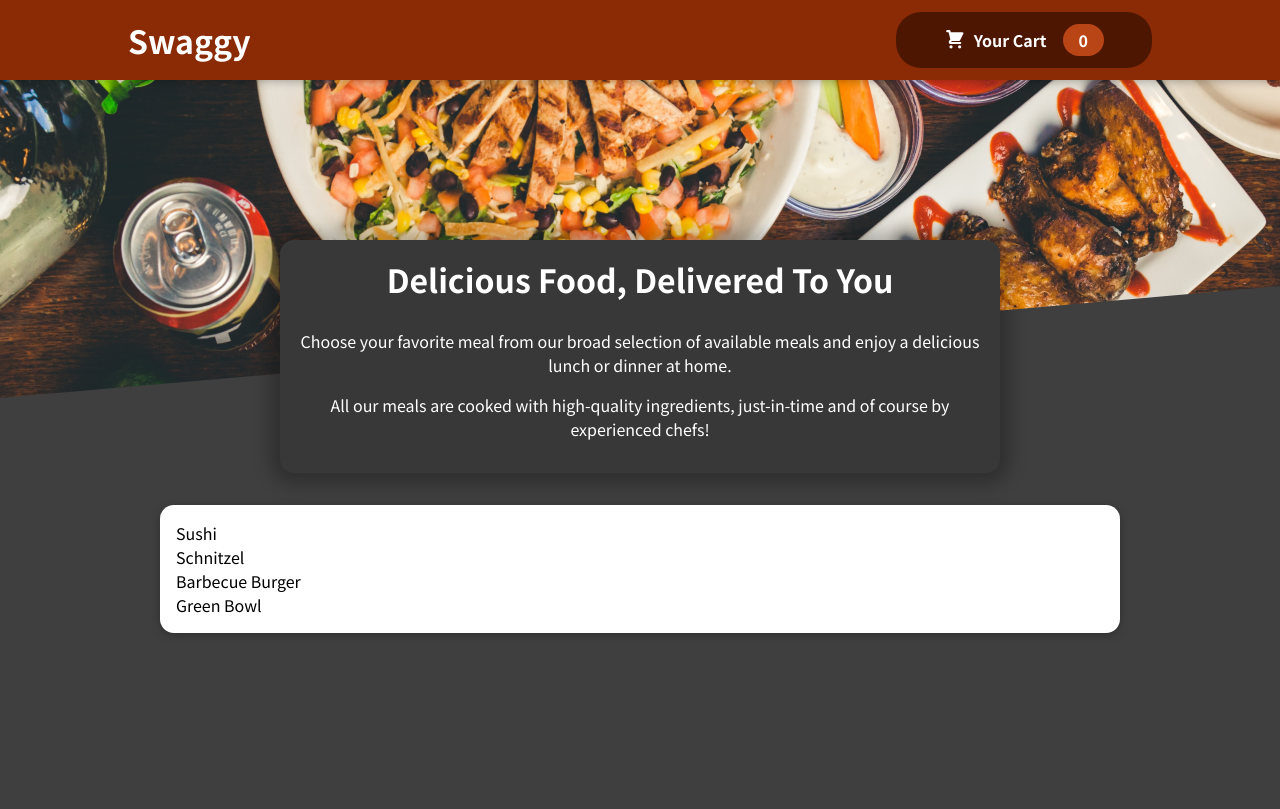
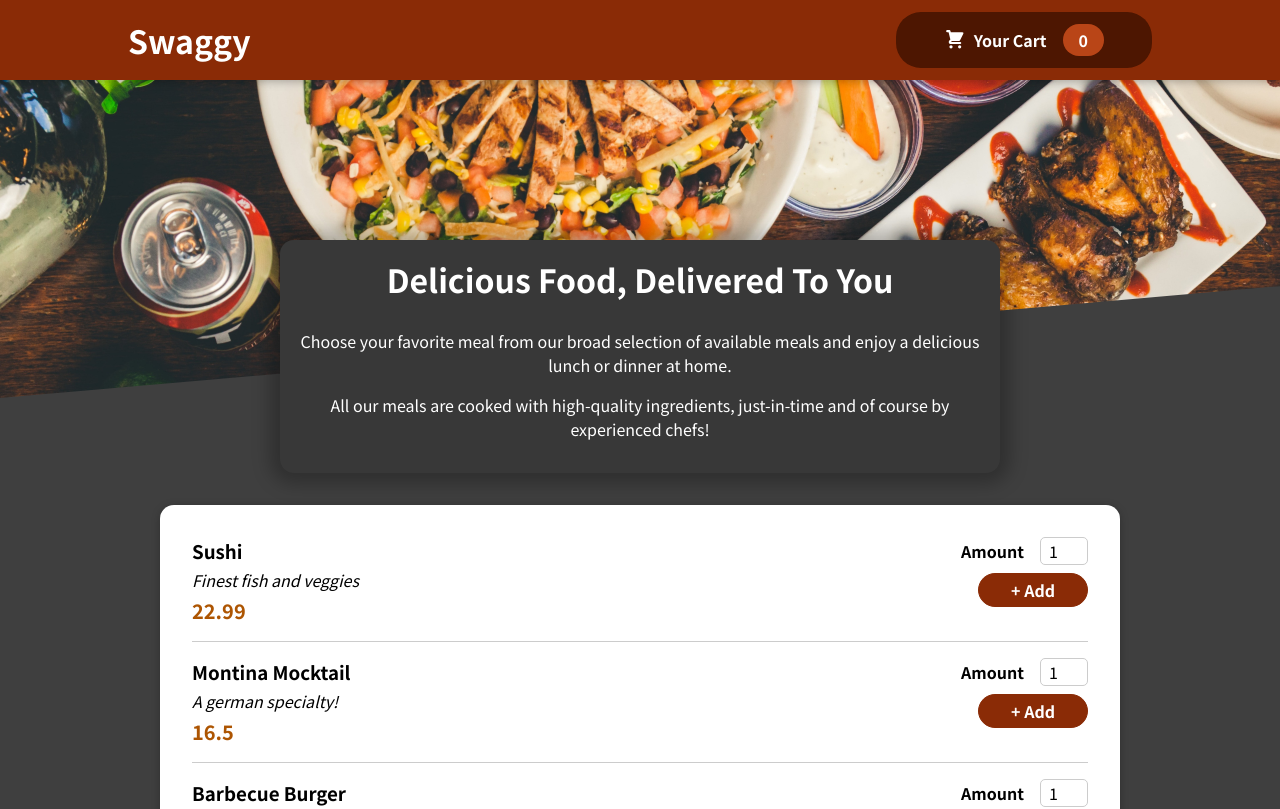
Before and after one commit to Abhie-Tripathi/Restaurant-React, a React (Create React App) app: page / in a window 1280 px wide. Shown: the top 809 px of the page. Built offline with nearby package versions, Linux system fonts and the light colour scheme.

Commit message:
Added Form

```diff
--- a/src/components/Meals/AvailableMeals.js
+++ b/src/components/Meals/AvailableMeals.js
@@ -1,47 +1,50 @@
-
 import Card from "../UI/Card";
-import classes from "./AvailabelMeals.module.css"
+import classes from "./AvailabelMeals.module.css";
+import MealItem from "./MealItem/MealItem";
 
 const DUMMY_MEALS = [
   {
-      id: 'm1',
-      name: 'Sushi',
-      description: 'Finest fish and veggies',
+    id: "m1",
+    name: "Sushi",
+    description: "Finest fish and veggies",
     price: 22.99,
   },
   {
-      id: 'm2',
-      name: 'Schnitzel',
-      description: 'A german specialty!',
+    id: "m2",
+    name: "Montina Mocktail",
+    description: "A german specialty!",
     price: 16.5,
   },
   {
-      id: 'm3',
-      name: 'Barbecue Burger',
-      description: 'American, raw, meaty',
+    id: "m3",
+    name: "Barbecue Burger",
+    description: "American, raw, meaty",
     price: 12.99,
   },
   {
-      id: 'm4',
-      name: 'Green Bowl',
-      description: 'Healthy...and green...',
+    id: "m4",
+    name: "Khichdi",
+    description: "Healthy...and green...",
     price: 18.99,
   },
 ];
 
-const AvailableMeals = () =>{
-    const mealslist = DUMMY_MEALS.map((meal)=><li>{meal.name}</li>)
-    return(
+const AvailableMeals = () => {
+  const mealslist = DUMMY_MEALS.map((meal) => (
+    <MealItem
+      key={meal.id}
+      name={meal.name}
+      description={meal.description}
+      price={meal.price}
+    />
+  ));
+  return (
     <div className={classes.meals}>
       <Card>
         <ul>{mealslist}</ul>
       </Card>
     </div>
+  );
+};
 
-    )
-}
-
-
-
-
-export default AvailableMeals
+export default AvailableMeals;
--- /dev/null
+++ b/src/components/Meals/MealItem/MealItem.js
@@ -0,0 +1,21 @@
+import classes from "./MealItem.module.css"
+import MealItemForm from "./MealItemForm"
+
+const MealItem = (props) =>{
+    return(
+        <li className={classes.meal}>
+            <div>
+                <h3>{props.name}</h3>
+                <div className={classes.description}>{props.description}</div>
+                <div className={classes.price}>{props.price}</div>
+            </div>
+            <div>
+            <MealItemForm/>
+            </div>
+        </li>
+    )
+}
+
+
+
+export default MealItem
--- /dev/null
+++ b/src/components/Meals/MealItem/MealItem.module.css
@@ -0,0 +1,22 @@
+.meal {
+    display: flex;
+    justify-content: space-between;
+    margin: 1rem;
+    padding-bottom: 1rem;
+    border-bottom: 1px solid #ccc;
+  }
+
+  .meal h3 {
+    margin: 0 0 0.25rem 0;
+  }
+
+  .description {
+    font-style: italic;
+  }
+
+  .price {
+    margin-top: 0.25rem;
+    font-weight: bold;
+    color: #ad5502;
+    font-size: 1.25rem;
+  }
--- /dev/null
+++ b/src/components/Meals/MealItem/MealItemForm.js
@@ -0,0 +1,24 @@
+import Input from "../../UI/Input"
+import classes from "./MealItemForm.module.css"
+
+
+const MealItemForm = () => {
+    return(
+        <form className={classes.form}>
+            <Input label="Amount" input={{
+                id: "amount",
+                type: "number",
+                min: "1",
+                max: "5",
+                step: "1",
+                defaultValue: "1"}}/>
+            <button>+ Add</button>
+
+        </form>
+    )
+}
+
+
+
+
+export default MealItemForm
--- /dev/null
+++ b/src/components/Meals/MealItem/MealItemForm.module.css
@@ -0,0 +1,20 @@
+.form {
+    text-align: right;
+  }
+
+  .form button {
+    font: inherit;
+    cursor: pointer;
+    background-color: #8a2b06;
+    border: 1px solid #8a2b06;
+    color: white;
+    padding: 0.25rem 2rem;
+    border-radius: 20px;
+    font-weight: bold;
+  }
+
+  .form button:hover,
+  .form button:active {
+    background-color: #641e03;
+    border-color: #641e03;
+  }
--- /dev/null
+++ b/src/components/UI/Input.js
@@ -0,0 +1,14 @@
+import classes from "./Input.module.css"
+
+const Input = (props) =>{
+    return(
+        <div className={classes.input}>
+            <label htmlFor={props.input.id}>{props.label}</label>
+            <input {...props.input}/>
+        </div>
+    )
+}
+
+
+
+export default Input
--- /dev/null
+++ b/src/components/UI/Input.module.css
@@ -0,0 +1,18 @@
+.input {
+    display: flex;
+    align-items: center;
+    margin-bottom: 0.5rem;
+  }
+
+  .input label {
+    font-weight: bold;
+    margin-right: 1rem;
+  }
+
+  .input input {
+    width: 3rem;
+    border-radius: 5px;
+    border: 1px solid #ccc;
+    font: inherit;
+    padding-left: 0.5rem;
+  }
```
Also changed, not shown: src/components/Meals/Meals.js (+11 -13 lines). Lines whose indentation alone changed are shown as unchanged.
